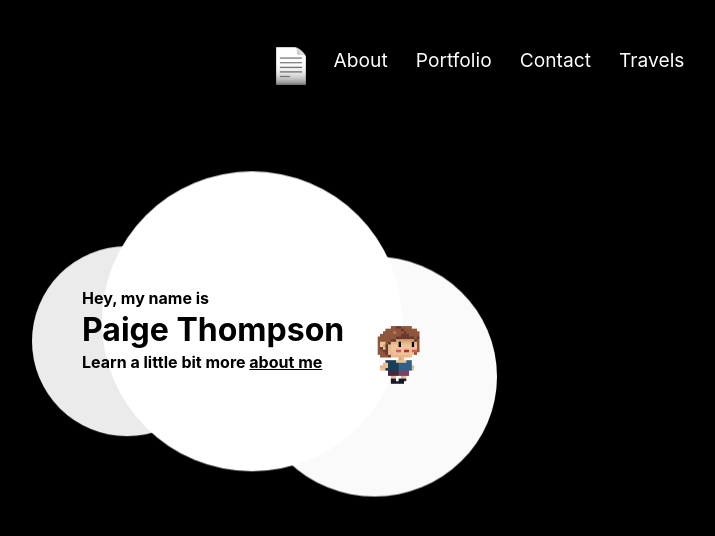
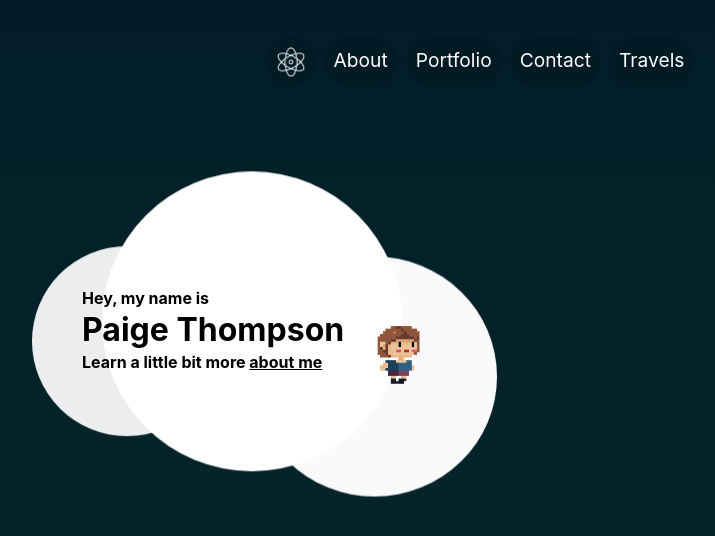
Before and after one commit to paigethompson150/paigethompson150.github.io, a React (Create React App) app: page / in a window 1280 px wide. Shown: the top 536 px of the page, without its empty margins (160-875 px from the left). Built offline with nearby package versions, Linux system fonts and the light colour scheme.

Commit message:
Changing page emoji to atomic icon

```diff
--- a/src/App.css
+++ b/src/App.css
@@ -3,8 +3,8 @@
   width: 100vw;
   height: 100vh;
   background: black;
-  /* background: linear-gradient(45deg, #010639, #001a27, #0a2a2b, #000000);
-	background-size: 400% 400%; */
+  background: linear-gradient(180deg, #010639, #001a27, #0a2a2b, #000000);
+	background-size: 500% 500%;
 	animation: gradient 15s ease infinite;
   color: white;
   animation: gradient 20s ease infinite;
--- a/src/components/Header.jsx
+++ b/src/components/Header.jsx
@@ -1,5 +1,5 @@
 import { useState, useEffect } from "react"
-import pageEmoji from "../images/pageEmoji.png"
+import atomic from "../images/atomic.png"
 
 export default function Header(props) {
   const { setPage, page } = props
@@ -22,7 +22,9 @@ export default function Header(props) {
 
   return <header className="App-header">
       <ul id={headerID}>
-        <li className={page === 0 ? "selected-heading" : ""} id="title" onClick={() => {setPage(0)}}><img src={pageEmoji} alt="page emoji"/></li>
+        <li className={page === 0 ? "selected-heading" : ""} id="title" onClick={() => {setPage(0)}}>
+          <img src={atomic} alt="page emoji"/>
+        </li>
         <li className={page === 0 ? "selected-heading" : ""} onClick={() => {setPage(1)}}>About</li>
         <li className={page === 0 ? "selected-heading" : ""} onClick={() => {setPage(2)}}>Portfolio</li>
         <li className={page === 0 ? "selected-heading" : ""} onClick={() => {setPage(3)}}>Contact</li>
```
Also changed, not shown: src/images/atomic.png (added), src/images/pageEmoji.png (deleted).
